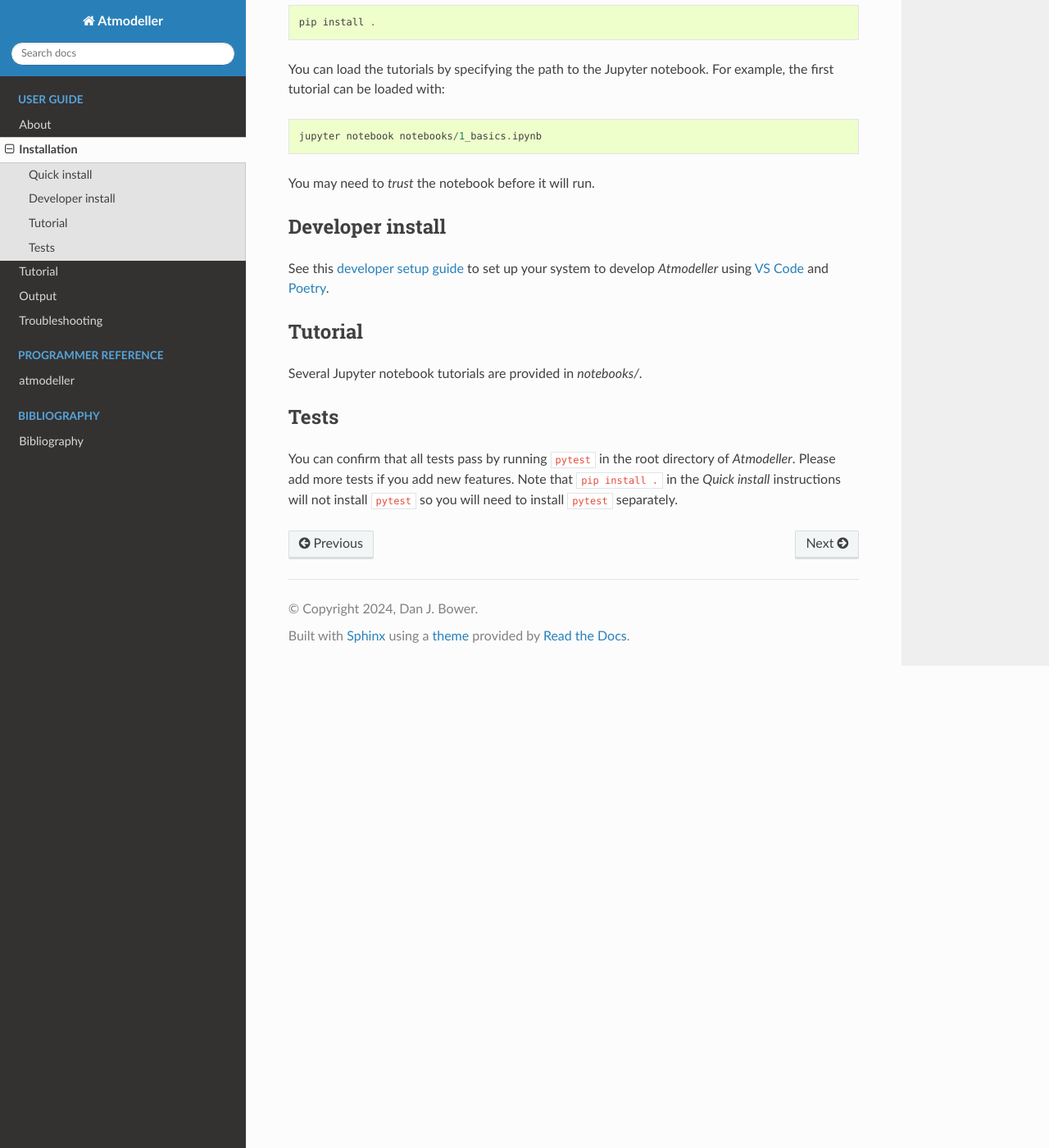
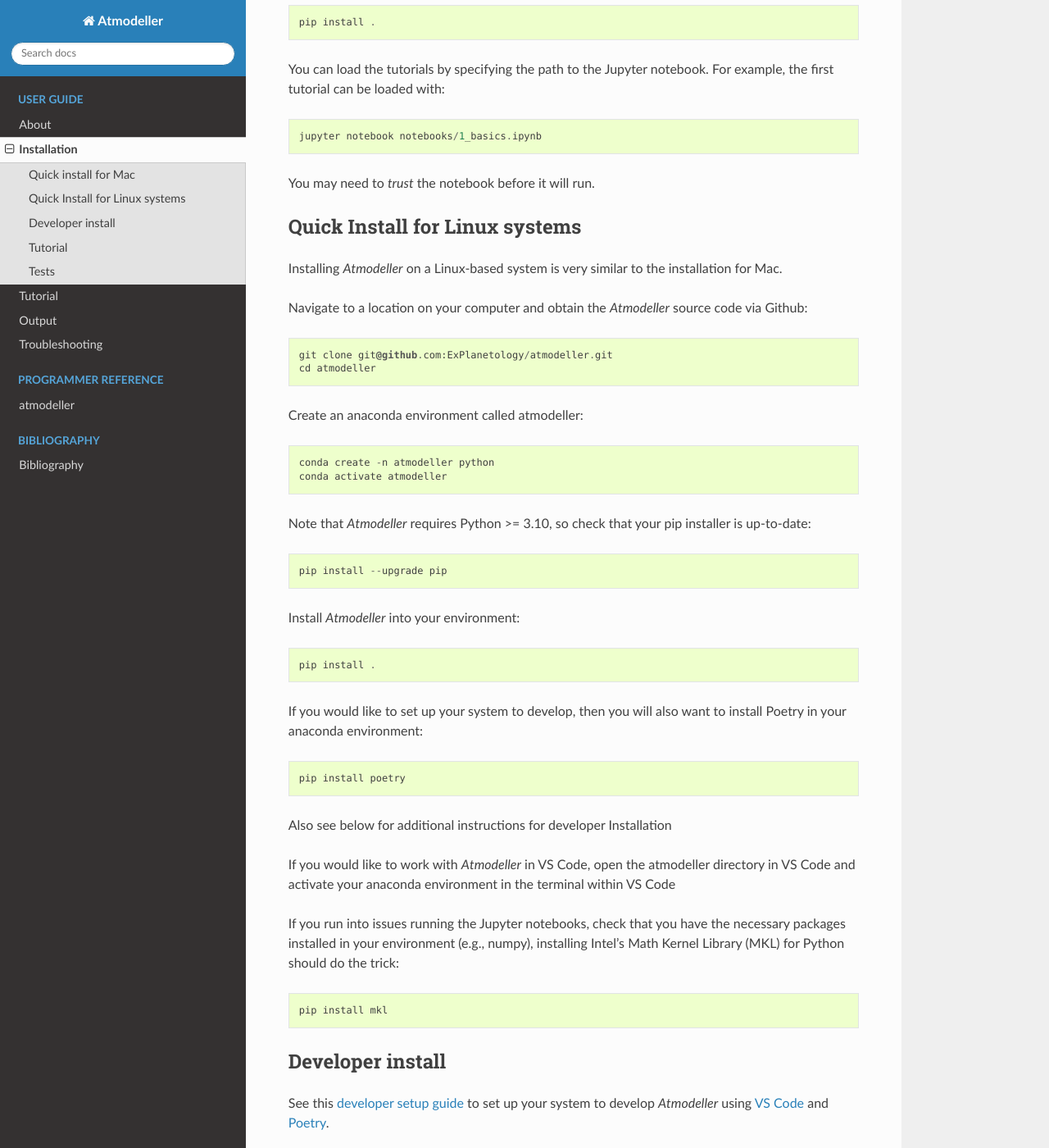
Before and after one commit to kaustubhhakim/atmodeller, a Sphinx documentation site: the page built from docs/installation.rst, in a window 1280 px wide and 1400 px high, scrolled down 738 px. Shown: the whole window at 82% size. Built offline with Sphinx 7.4.7 and the Read the Docs theme 3.1.0, drawn with Linux system fonts in a browser that asks for light colours; some of the changed text lies outside the part shown.

Commit message:
Added instructions for installing atmodeller for Linux-based systems

```diff
--- a/docs/installation.rst
+++ b/docs/installation.rst
@@ -3,10 +3,10 @@ Installation
 
 *Atmodeller* is a Python package that can be installed on a variety of platforms (e.g. Mac, Windows, Linux).
 
-Quick install
--------------
+Quick install for Mac
+----------------------
 
-The instructions are given in terms of terminal commands for a Mac, but equivalents exist for other systems.
+The instructions are given in terms of terminal commands for a Mac, but equivalents exist for other systems (see Linux instructions below).
 
 Navigate to a location on your computer and obtain the *Atmodeller* source code::
 
@@ -28,6 +28,42 @@ You can load the tutorials by specifying the path to the Jupyter notebook. For e
 
 You may need to *trust* the notebook before it will run.
 
+Quick Install for Linux systems
+-------------------------------
+
+Installing *Atmodeller* on a Linux-based system is very similar to the installation for Mac.
+
+Navigate to a location on your computer and obtain the *Atmodeller* source code via Github::
+
+    git clone git@github.com:ExPlanetology/atmodeller.git
+    cd atmodeller
+
+Create an anaconda environment called atmodeller::
+
+    conda create -n atmodeller python
+    conda activate atmodeller
+
+Note that *Atmodeller* requires Python >= 3.10, so check that your pip installer is up-to-date::
+
+    pip install --upgrade pip
+
+Install *Atmodeller* into your environment::
+
+    pip install .
+
+If you would like to set up your system to develop, then you will also want to install Poetry in your anaconda environment::
+
+    pip install poetry
+
+Also see below for additional instructions for developer Installation
+
+If you would like to work with *Atmodeller* in VS Code, open the atmodeller directory in VS Code and activate your anaconda environment in the terminal within VS Code
+
+If you run into issues running the Jupyter notebooks, check that you have the necessary packages installed in your environment (e.g., numpy), installing Intel's Math Kernel Library (MKL) for Python should do the trick::
+
+    pip install mkl
+
+
 Developer install
 -----------------
 
```
